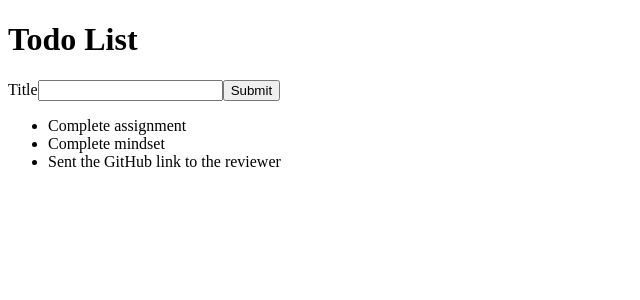
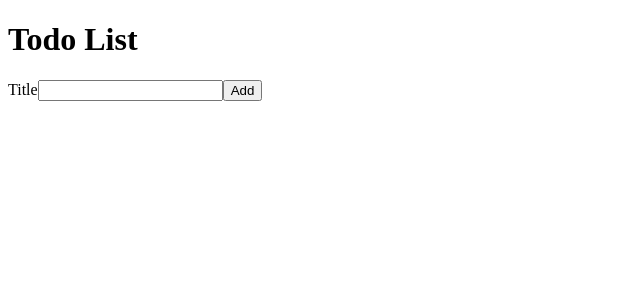
Before and after one commit to MaksimKhrapavitski/react-dove, a React (Create React App) app: page / in a window 1280 px wide. Shown: the top 300 px of the page, without its empty margins (0-640 px from the left). Built offline with nearby package versions, Linux system fonts and the light colour scheme.

Commit message:
lesson-1-4

```diff
--- a/src/AddTodoForm.js
+++ b/src/AddTodoForm.js
@@ -1,26 +1,39 @@
-import React from 'react';
 
-const AddTodoForm = (props) =>{
-    console.log("here is my props property:", props);
+import React from "react";
 
-    const handleAddTodo = (event) =>{
-        console.log(event);
+const AddTodoForm = ({ onAddTodo }) => {
+
+    const [todoTitle, setTodoTitle] = React.useState('');
+
+    const handleTitleChange = (event) => {
+        const newTodoTitle = event.target.value;
+        setTodoTitle(newTodoTitle);
+    };
+
+    const handleAddTodo = (event) => {
         event.preventDefault();
-        const todoTitle = event.target.title.value;
-        console.log("todoTitle:", todoTitle);
-        props.onAddTodo(todoTitle);
-        event.target.reset();
-    }
+        onAddTodo({
+            title: todoTitle,
+            id: Date.now()
+        });
 
-    return(
-        <div>
-            <form onSubmit = {handleAddTodo}>
-                <label htmlFor="todoTitle">Title</label>
-                <input name = "title" id = "todoTitle"/>
-                <button>Submit</button>
-            </form>
-        </div>
-    )
-}
+
+        setTodoTitle("");
+    };
+
+    return (
+        <form onSubmit={handleAddTodo}>
+            <label htmlFor="todoTitle">Title</label>
+            <input
+                id="todoTitle"
+                name="title"
+                value={todoTitle}
+                onChange={handleTitleChange}
+            />
+            <button type="submit">Add</button>
+        </form>
+    );
+
+};
 
 export default AddTodoForm;
--- a/src/App.js
+++ b/src/App.js
@@ -1,32 +1,21 @@
 import React from 'react';
 import TodoList from './TodoList';
 import AddTodoForm from './AddTodoForm';
-import { useState } from 'react';
 
+const App = () => {
+  const [todoList, setTodoList] = React.useState([]);
 
-function App() {
-
-    const [newTodo, setNewTodo] = useState("");
+  const addTodo = (newTodo) => {
+    setTodoList([...todoList, newTodo]);
+  };
 
   return (
     <div>
       <h1>Todo List</h1>
-      <AddTodoForm onAddTodo = {setNewTodo}/>
-      <p>{newTodo}</p>
-      <TodoList/>
+      <AddTodoForm onAddTodo={addTodo}/>
+      <TodoList todoList={todoList} />
     </div>
-    );
-      }
+  );
+}
 
 export default App;
-
-  //   <div style={{ textAlign: 'center' }}>
-  //     <header>
-  //       <p>
-  //         Edit <code>src/App.js</code> and save to reload.
-  //       </p>
-  //       <a href="https://reactjs.org" target="_blank" rel="noopener noreferrer">
-  //         Learn React
-  //       </a>
-  //     </header>
-  //   </div>
--- a/src/TodoList.js
+++ b/src/TodoList.js
@@ -1,7 +1,6 @@
 import React from 'react';
 import TodoListItem from './TodoListItem';
 
-const TodoList = () =>{
 
 const todoList = [
     {
@@ -18,19 +17,14 @@ const todoList = [
     },
   ];
 
-  todoList.map((todo)=>console.log(todo));
-  // todoList.map((todo)=>console.log(todo.id));
-  // todoList.map((todo)=>console.log(todo.id));
-
-  return(
-    <div>
-      <ul>
-        {todoList.map((item)=>(<TodoListItem key={item.id}
-        title={item.title} />)
-        )}
-      </ul>
-    </div>
-  )
-}
+  const TodoList = ({ todoList }) => {
+    return (
+        <ul>
+            {todoList.map((todo) => (
+                <TodoListItem key={todo.id} todo={todo} />
+            ))}
+        </ul>
+    );
+};
 
 export default TodoList;
--- a/src/TodoListItem.js
+++ b/src/TodoListItem.js
@@ -1,14 +1,11 @@
 import React from 'react';
 
-const TodoListItem = (props) =>{
-    console.log(props);
+const TodoListItem = ({ todo }) => {
     return (
-        <div>
-            {/*<li>{props.todoAttribute.title}</li>*/}
-          <li>{props.title}</li>
-        </div>
-    )
-
-}
+        <li>
+            {todo.title}
+        </li>
+    );
+};
 
 export default TodoListItem;
--- a/src/index.js
+++ b/src/index.js
@@ -1,10 +1,9 @@
 import React from 'react';
-import ReactDOM from 'react-dom';
+import { createRoot } from 'react-dom/client';
 import App from './App';
 
-ReactDOM.render(
-  <React.StrictMode>
-    <App />
-  </React.StrictMode>,
-  document.getElementById('root')
-);
+
+const container = document.getElementById('root');
+const root = createRoot(container);
+
+root.render(<App />);
```
